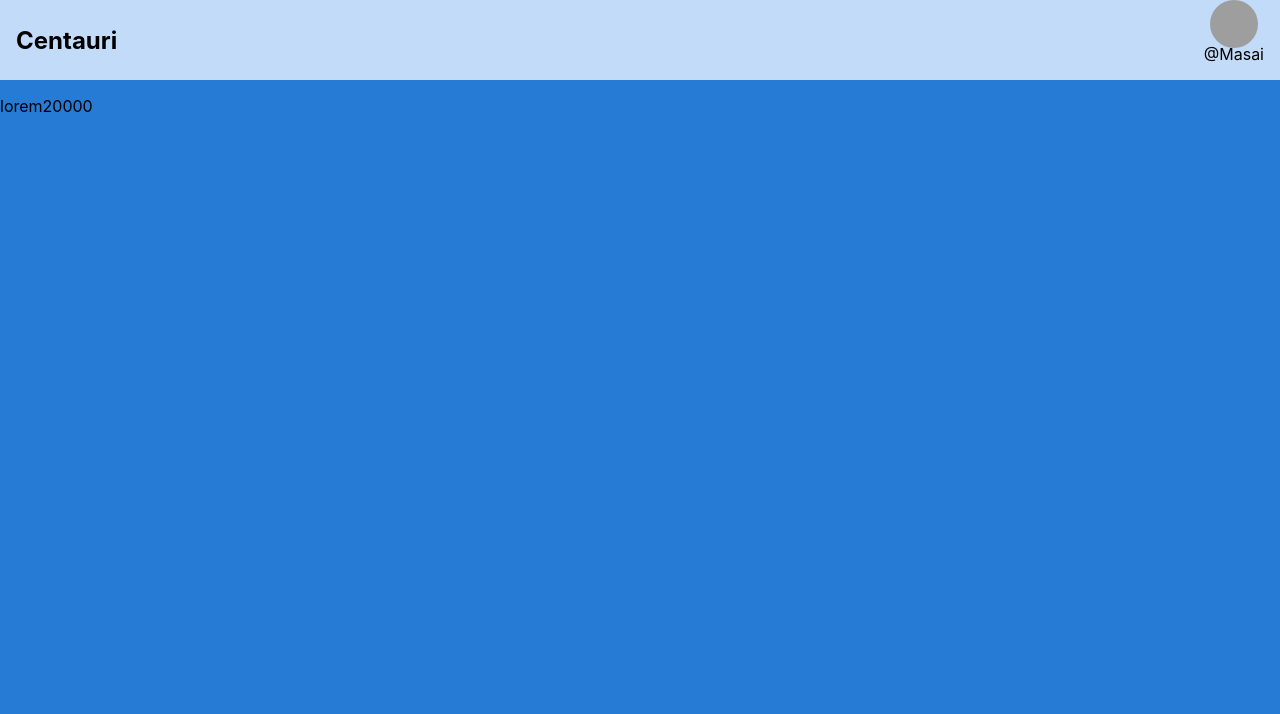
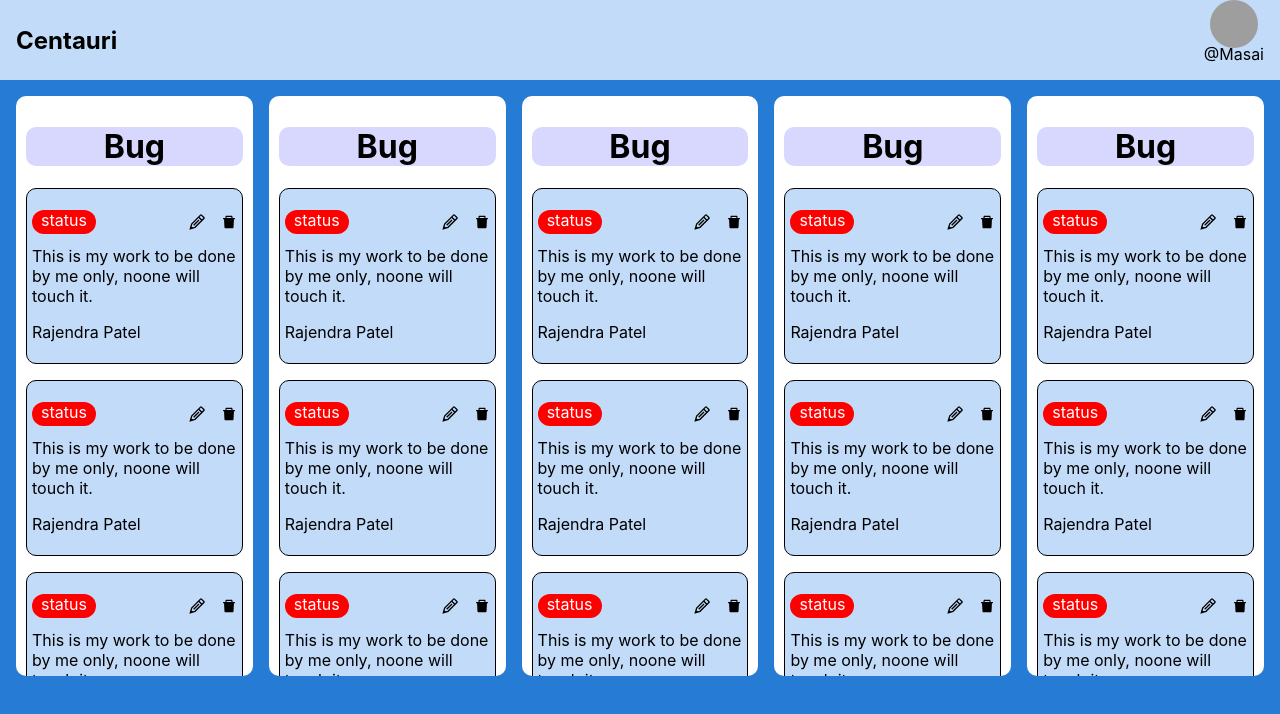
Before and after one commit to centauricoder01/Group-task-planner, a React (Create React App) app in the folder client/: page / in a window 1280 px wide. Shown: the top 714 px of the page. Built offline with nearby package versions, Linux system fonts and the light colour scheme; grey boxes are pictures that could not be loaded.

Commit message:
Home Page Design Done

```diff
--- a/client/package.json
+++ b/client/package.json
@@ -9,6 +9,7 @@
     "antd": "^5.3.2",
     "react": "^18.2.0",
     "react-dom": "^18.2.0",
+    "react-icons": "^4.8.0",
     "react-router-dom": "^6.9.0",
     "react-scripts": "5.0.1",
     "web-vitals": "^2.1.4"
--- a/client/src/Pages/Home.jsx
+++ b/client/src/Pages/Home.jsx
@@ -1,11 +1,250 @@
 import React from "react";
 import Navbar from "../Components/Navbar";
+import "../Styles/Home.css";
+import { GrEdit } from "react-icons/gr";
+import { AiFillDelete } from "react-icons/ai";
 
 const Home = () => {
   return (
     <div>
       <Navbar />
-      <p>lorem20000</p>
+      <div className="mainTaskDiv">
+        <div className="singleTaskDiv">
+          <h1>Bug</h1>
+          <div className="singleDiv">
+            <div className="firstDiv">
+              <p>status</p>
+              <div>
+                <GrEdit />
+                <AiFillDelete />
+              </div>
+            </div>
+            <p>This is my work to be done by me only, noone will touch it.</p>
+            <p>Rajendra Patel</p>
+          </div>
+          <div className="singleDiv">
+            <div className="firstDiv">
+              <p>status</p>
+              <div>
+                <GrEdit />
+                <AiFillDelete />
+              </div>
+            </div>
+            <p>This is my work to be done by me only, noone will touch it.</p>
+            <p>Rajendra Patel</p>
+          </div>
+          <div className="singleDiv">
+            <div className="firstDiv">
+              <p>status</p>
+              <div>
+                <GrEdit />
+                <AiFillDelete />
+              </div>
+            </div>
+            <p>This is my work to be done by me only, noone will touch it.</p>
+            <p>Rajendra Patel</p>
+          </div>
+          <div className="singleDiv">
+            <div className="firstDiv">
+              <p>status</p>
+              <div>
+                <GrEdit />
+                <AiFillDelete />
+              </div>
+            </div>
+            <p>This is my work to be done by me only, noone will touch it.</p>
+            <p>Rajendra Patel</p>
+          </div>
+        </div>
+        <div className="singleTaskDiv">
+          <h1>Bug</h1>
+          <div className="singleDiv">
+            <div className="firstDiv">
+              <p>status</p>
+              <div>
+                <GrEdit />
+                <AiFillDelete />
+              </div>
+            </div>
+            <p>This is my work to be done by me only, noone will touch it.</p>
+            <p>Rajendra Patel</p>
+          </div>
+          <div className="singleDiv">
+            <div className="firstDiv">
+              <p>status</p>
+              <div>
+                <GrEdit />
+                <AiFillDelete />
+              </div>
+            </div>
+            <p>This is my work to be done by me only, noone will touch it.</p>
+            <p>Rajendra Patel</p>
+          </div>
+          <div className="singleDiv">
+            <div className="firstDiv">
+              <p>status</p>
+              <div>
+                <GrEdit />
+                <AiFillDelete />
+              </div>
+            </div>
+            <p>This is my work to be done by me only, noone will touch it.</p>
+            <p>Rajendra Patel</p>
+          </div>
+          <div className="singleDiv">
+            <div className="firstDiv">
+              <p>status</p>
+              <div>
+                <GrEdit />
+                <AiFillDelete />
+              </div>
+            </div>
+            <p>This is my work to be done by me only, noone will touch it.</p>
+            <p>Rajendra Patel</p>
+          </div>
+        </div>
+        <div className="singleTaskDiv">
+          <h1>Bug</h1>
+          <div className="singleDiv">
+            <div className="firstDiv">
+              <p>status</p>
+              <div>
+                <GrEdit />
+                <AiFillDelete />
+              </div>
+            </div>
+            <p>This is my work to be done by me only, noone will touch it.</p>
+            <p>Rajendra Patel</p>
+          </div>
+          <div className="singleDiv">
+            <div className="firstDiv">
+              <p>status</p>
+              <div>
+                <GrEdit />
+                <AiFillDelete />
+              </div>
+            </div>
+            <p>This is my work to be done by me only, noone will touch it.</p>
+            <p>Rajendra Patel</p>
+          </div>
+          <div className="singleDiv">
+            <div className="firstDiv">
+              <p>status</p>
+              <div>
+                <GrEdit />
+                <AiFillDelete />
+              </div>
+            </div>
+            <p>This is my work to be done by me only, noone will touch it.</p>
+            <p>Rajendra Patel</p>
+          </div>
+          <div className="singleDiv">
+            <div className="firstDiv">
+              <p>status</p>
+              <div>
+                <GrEdit />
+                <AiFillDelete />
+              </div>
+            </div>
+            <p>This is my work to be done by me only, noone will touch it.</p>
+            <p>Rajendra Patel</p>
+          </div>
+        </div>
+        <div className="singleTaskDiv">
+          <h1>Bug</h1>
+          <div className="singleDiv">
+            <div className="firstDiv">
+              <p>status</p>
+              <div>
+                <GrEdit />
+                <AiFillDelete />
+              </div>
+            </div>
+            <p>This is my work to be done by me only, noone will touch it.</p>
+            <p>Rajendra Patel</p>
+          </div>
+          <div className="singleDiv">
+            <div className="firstDiv">
+              <p>status</p>
+              <div>
+                <GrEdit />
+                <AiFillDelete />
+              </div>
+            </div>
+            <p>This is my work to be done by me only, noone will touch it.</p>
+            <p>Rajendra Patel</p>
+          </div>
+          <div className="singleDiv">
+            <div className="firstDiv">
+              <p>status</p>
+              <div>
+                <GrEdit />
+                <AiFillDelete />
+              </div>
+            </div>
+            <p>This is my work to be done by me only, noone will touch it.</p>
+            <p>Rajendra Patel</p>
+          </div>
+          <div className="singleDiv">
+            <div className="firstDiv">
+              <p>status</p>
+              <div>
+                <GrEdit />
+                <AiFillDelete />
+              </div>
+            </div>
+            <p>This is my work to be done by me only, noone will touch it.</p>
+            <p>Rajendra Patel</p>
+          </div>
+        </div>
+        <div className="singleTaskDiv">
+          <h1>Bug</h1>
+          <div className="singleDiv">
+            <div className="firstDiv">
+              <p>status</p>
+              <div>
+                <GrEdit />
+                <AiFillDelete />
+              </div>
+            </div>
+            <p>This is my work to be done by me only, noone will touch it.</p>
+            <p>Rajendra Patel</p>
+          </div>
+          <div className="singleDiv">
+            <div className="firstDiv">
+              <p>status</p>
+              <div>
+                <GrEdit />
+                <AiFillDelete />
+              </div>
+            </div>
+            <p>This is my work to be done by me only, noone will touch it.</p>
+            <p>Rajendra Patel</p>
+          </div>
+          <div className="singleDiv">
+            <div className="firstDiv">
+              <p>status</p>
+              <div>
+                <GrEdit />
+                <AiFillDelete />
+              </div>
+            </div>
+            <p>This is my work to be done by me only, noone will touch it.</p>
+            <p>Rajendra Patel</p>
+          </div>
+          <div className="singleDiv">
+            <div className="firstDiv">
+              <p>status</p>
+              <div>
+                <GrEdit />
+                <AiFillDelete />
+              </div>
+            </div>
+            <p>This is my work to be done by me only, noone will touch it.</p>
+            <p>Rajendra Patel</p>
+          </div>
+        </div>
+      </div>
     </div>
   );
 };
--- a/client/src/Styles/Home.css
+++ b/client/src/Styles/Home.css
@@ -0,0 +1,56 @@
+.mainTaskDiv {
+  display: flex;
+  justify-content: center;
+  align-items: center;
+  gap: 1rem;
+  overflow-x: scroll;
+  padding: 1rem;
+}
+
+.singleTaskDiv {
+  background-color: white;
+  overflow-y: scroll;
+  height: 35rem;
+  width: 20rem;
+  padding: 10px;
+  border: none;
+  border-radius: 10px;
+}
+
+.singleTaskDiv h1 {
+  background-color: #d8d8ff;
+  border-radius: 10px;
+  border: none;
+  text-align: center;
+}
+
+.singleDiv {
+  border-radius: 10px;
+  border: 1px solid;
+  background-color: rgb(194 219 248);
+  padding: 5px;
+  margin-bottom: 1rem;
+}
+
+.firstDiv {
+  display: flex;
+  justify-content: space-between;
+  align-items: center;
+  margin-bottom: -20px;
+}
+
+.firstDiv p {
+  background-color: red;
+  color: white;
+  border-radius: 38px;
+  width: 4rem;
+  height: 1.5rem;
+  text-align: center;
+}
+
+.firstDiv div {
+  display: flex;
+  justify-content: center;
+  align-items: center;
+  gap: 1rem;
+}
```
Also changed, not shown: 1 other file (tests, documents, lock files or other folders).
